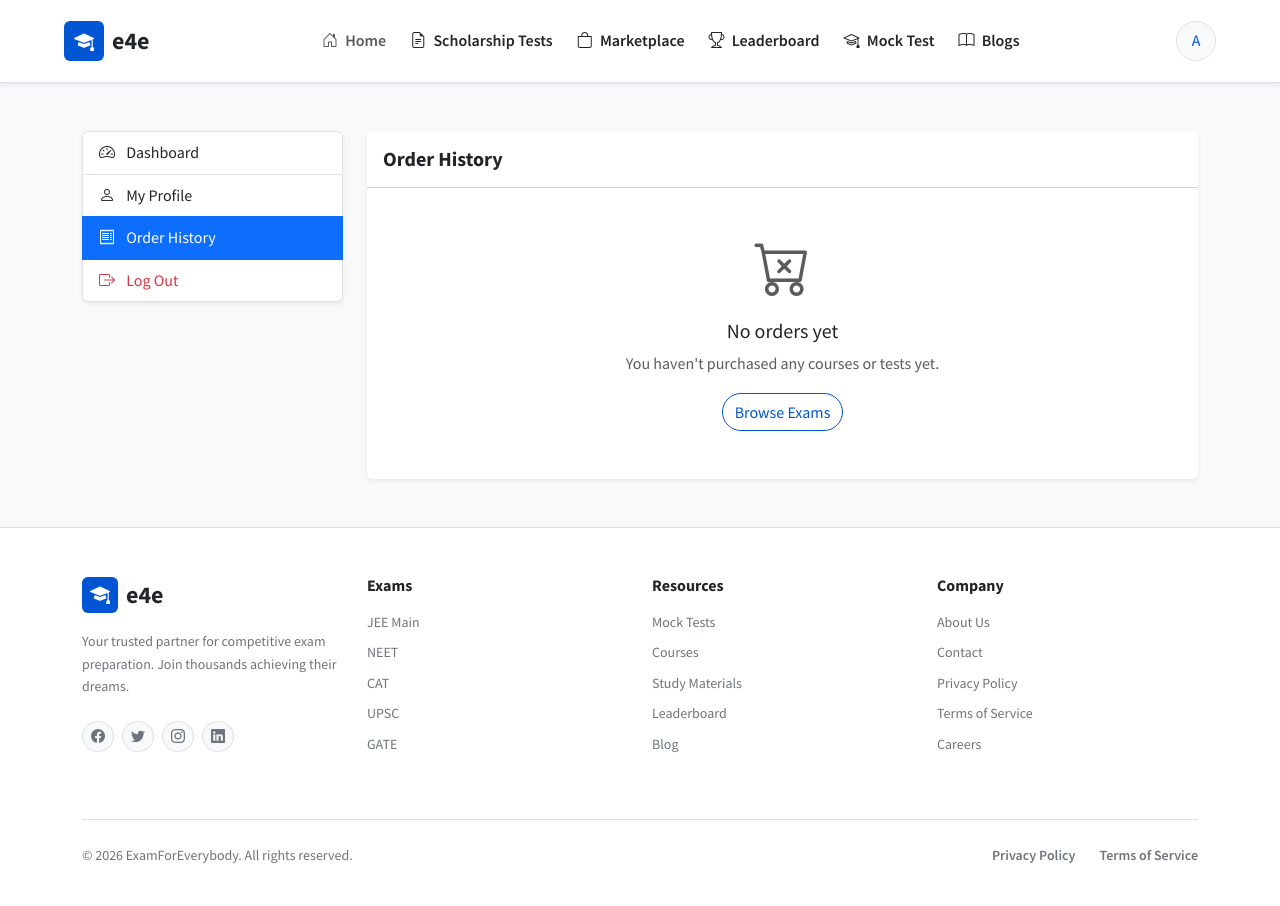
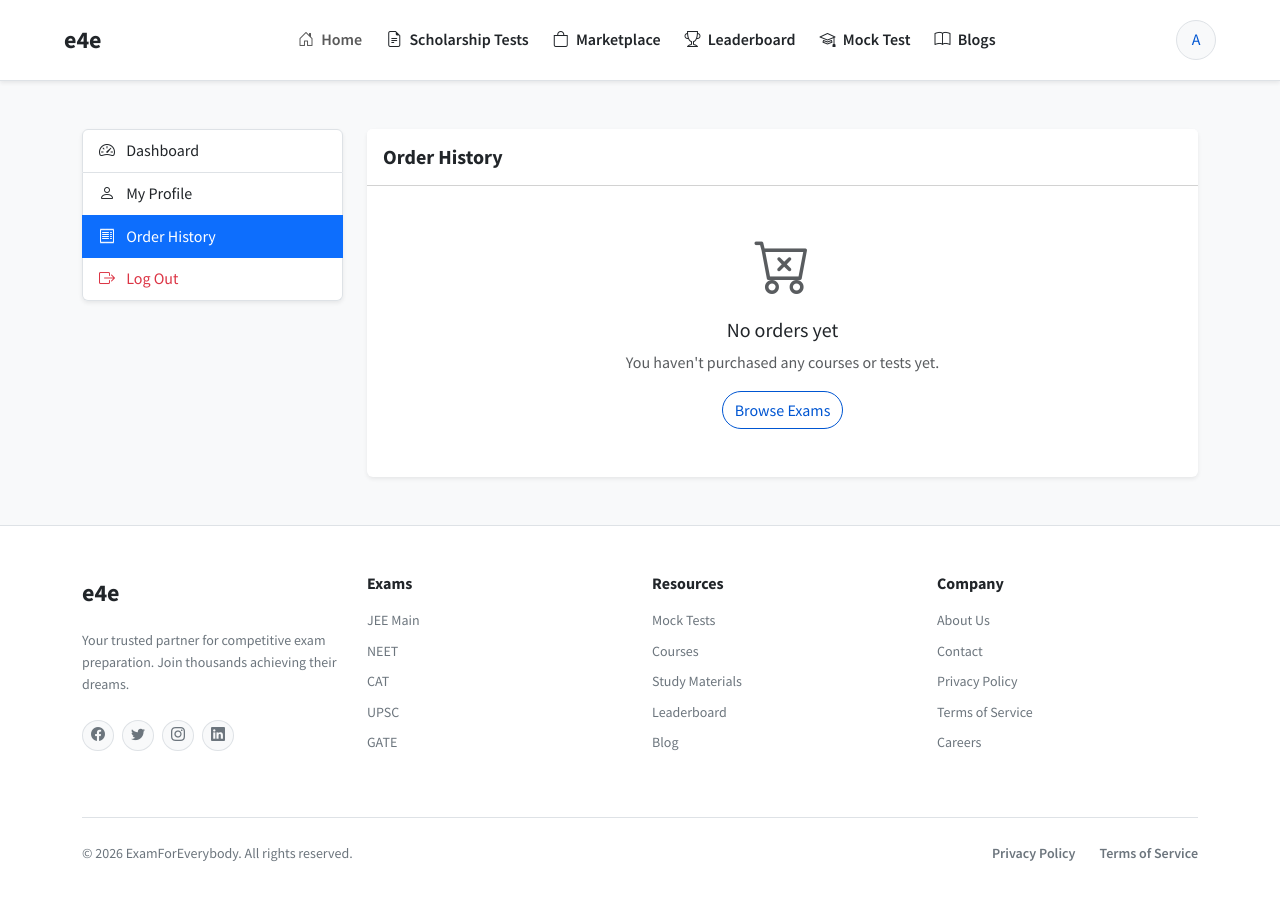
Before and after one commit to examprepindia1-hub/examforeverybody, a Django app: page /billing/history/ in a window 1280 px wide. After the commit the page ends 862 px from the top, so only its background shows below. Run offline with Django 4.2, Linux system fonts and the light colour scheme; a user stored in the database is signed in; data that the repository does not hold is empty.

Commit message:
corrected

```diff
--- a/templates/base.html
+++ b/templates/base.html
@@ -55,10 +55,7 @@
         <div class="container-fluid px-4 px-lg-5">
             <!-- Logo -->
             <a class="navbar-brand d-flex align-items-center gap-2" href="{% url 'home' %}">
-                <div class="bg-primary text-white rounded px-2 py-1 fw-bold fs-5 d-flex align-items-center justify-content-center"
-                    style="height: 40px; width: 40px;">
-                    <i class="bi bi-mortarboard-fill"></i>
-                </div>
+
                 <span class="fw-bold fs-4 text-dark" style="font-family: 'Source Sans Pro', sans-serif;">e4e</span>
             </a>
 
@@ -177,10 +174,7 @@
                 <!-- Brand Column -->
                 <div class="col-lg-3 col-md-6">
                     <a href="{% url 'home' %}" class="d-flex align-items-center mb-3 text-decoration-none">
-                        <div class="bg-primary text-white rounded px-2 py-1 fw-bold fs-5 d-flex align-items-center justify-content-center me-2"
-                            style="height: 36px; width: 36px;">
-                            <i class="bi bi-mortarboard-fill"></i>
-                        </div>
+
                         <span class="fs-4 fw-bold text-dark"
                             style="font-family: 'Source Sans Pro', sans-serif;">e4e</span>
                     </a>
```
